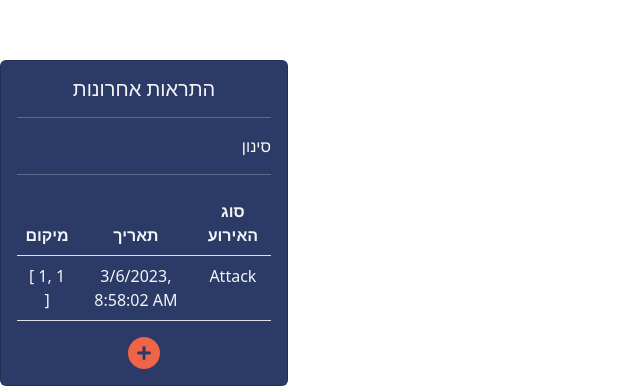
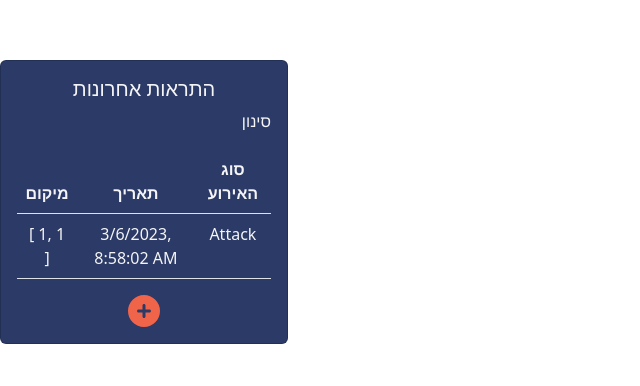
Before and after one commit to madorADI/project1, a Vue app in the folder frontend/: page / in a window 1280 px wide. Shown: the part 780-1166 px from the top of the page, without its empty margins (0-640 px from the left). After the commit the page ends 1124 px from the top, so only its background shows below. Built offline with nearby package versions, Linux system fonts and the light colour scheme.

Commit message:
feat(Map.vue) added selected bomb id to store

```diff
--- a/frontend/src/components/LatestAlerts.vue
+++ b/frontend/src/components/LatestAlerts.vue
@@ -3,9 +3,7 @@
     <div class="card latest-alerts" style="width: 18rem">
       <div class="card-body">
         <h5 class="card-title">התראות אחרונות</h5>
-        <hr />
         <p class="card-text-filter">סינון</p>
-        <hr />
         <b-table
           class="alertTable"
           hover
--- a/frontend/src/components/Map.vue
+++ b/frontend/src/components/Map.vue
@@ -4,7 +4,7 @@
       <l-map :zoom="zoom" :center="center" :options="mapOptions" style="height: 80%">
         <l-tile-layer :url="url" />
         <!--change key, the markers should be from db-->
-        <l-marker v-for="marker in markers" :key="marker[0]" :lat-lng="marker" :icon="bomb">
+        <l-marker v-for="marker in markers" :key="marker[0]" :lat-lng="marker.coor" @click="changeSelectedAlertId(marker.id)" :icon="bomb">
           <l-tooltip>אפשר להוסיף כאן כיתוב מאוחר יותר</l-tooltip>
         </l-marker>
 
@@ -13,6 +13,7 @@
   </template>
 
   <script>
+  import { mapActions } from "vuex";
   import "leaflet/dist/leaflet.css";
   import { latLng, icon } from "leaflet";
   import { LMap, LTileLayer, LTooltip, LMarker } from "vue2-leaflet";
@@ -44,10 +45,10 @@
     },
     async created() {
       //this.markers = add api request that gets coordinates of targets, the line below is hardcoded
-      this.markers= [[35.504, 31.159],[32.504, 36.159],[27.504, 34.159]];
+      this.markers= [{id:1, coor: [35.504, 31.159]},{id:2, coor: [32.504, 36.159]},{id:3, coor: [27.504, 34.159]}];
     },
     methods: {
-
+      ...mapActions(["changeSelectedAlertId"])
     },
     computed: {
 
```
